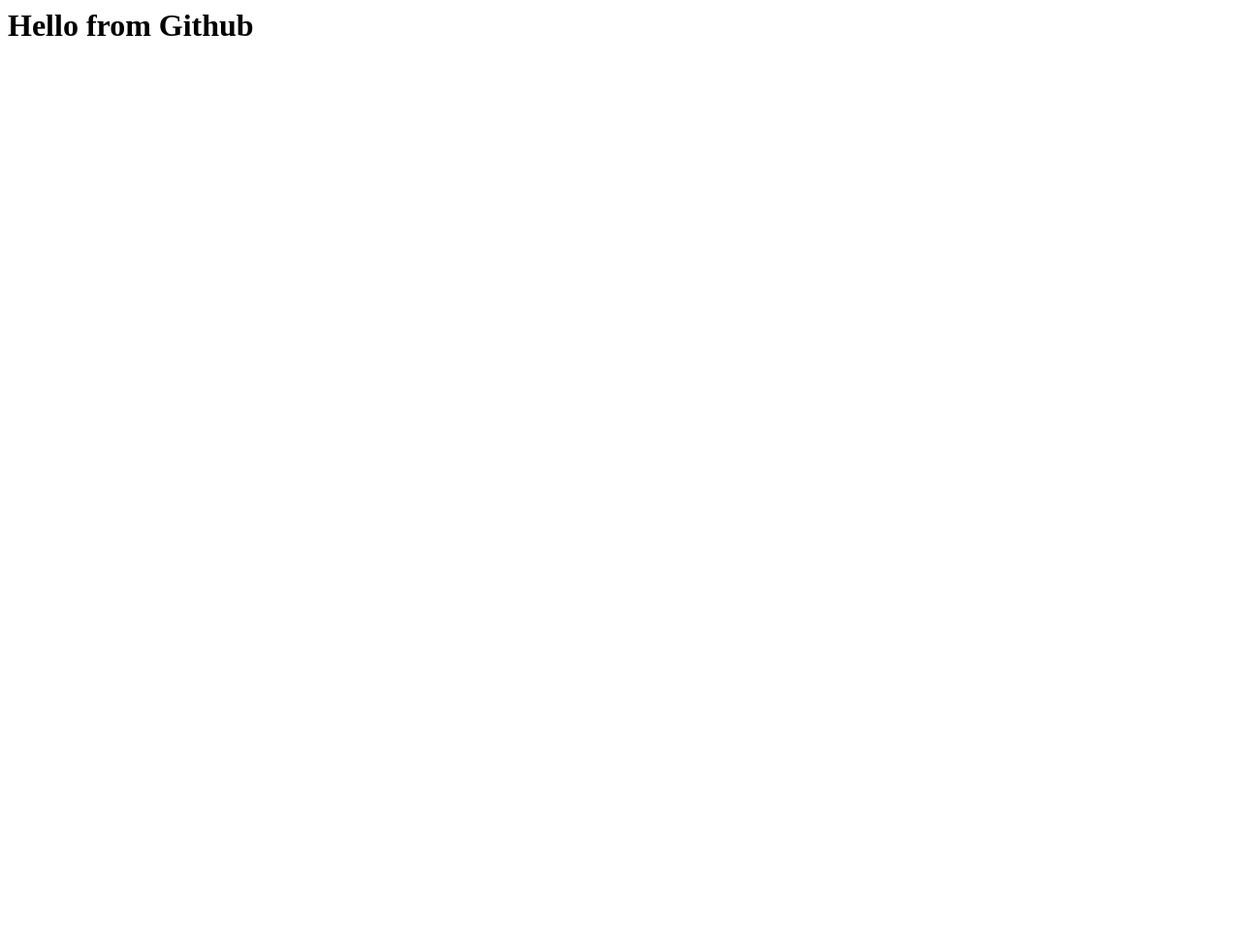
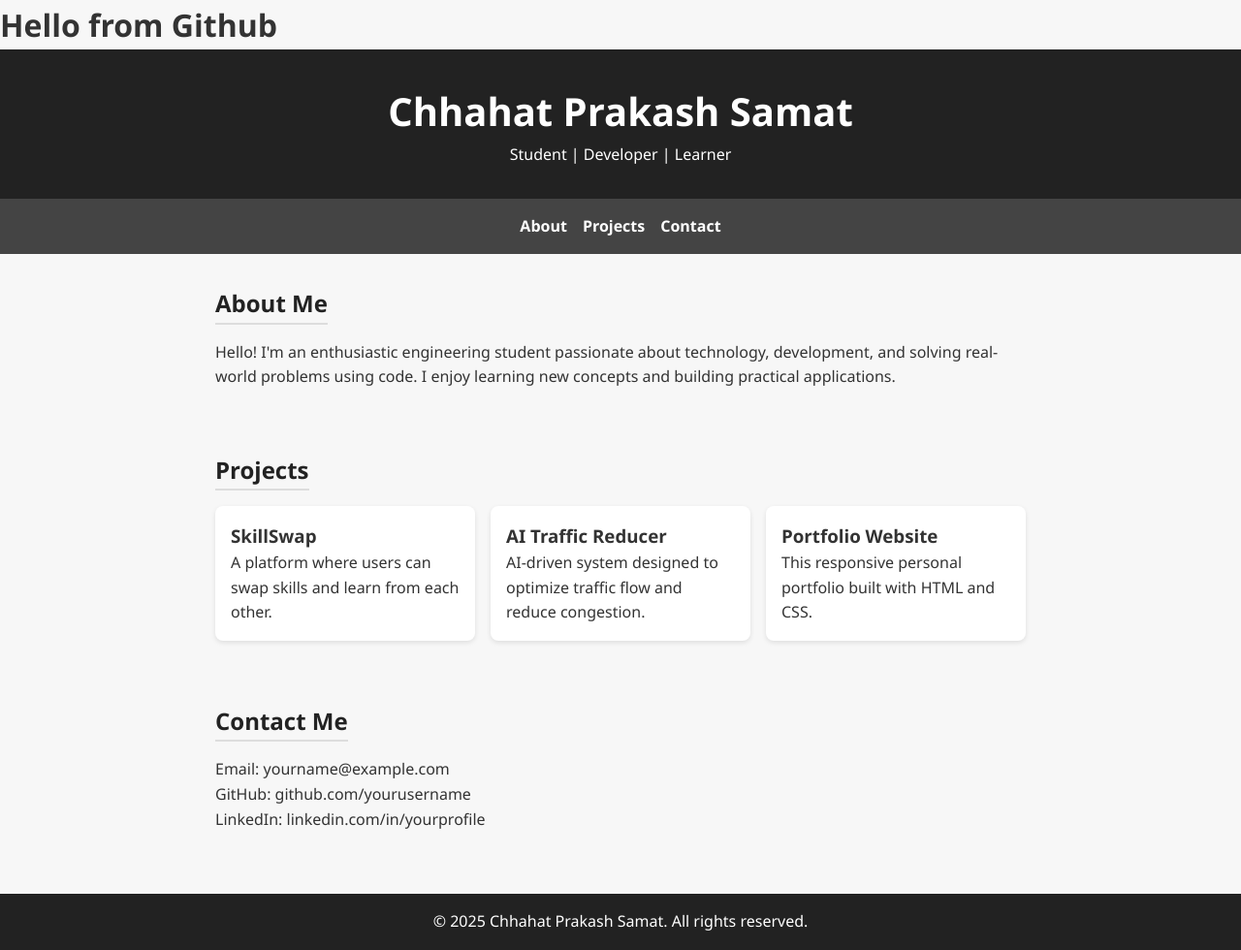
Before and after one commit to chhahatsamat/chhahatsamat.github.io, a plain HTML site: page index.html in a window 1280 px wide. Shown: the whole page at 97% size. Before the commit the page ends 800 px from the top, so only its background shows below. Drawn offline with Linux system fonts and the light colour scheme.

Commit message:
Update index.html

```diff
--- a/index.html
+++ b/index.html
@@ -1 +1,138 @@
 <h1>Hello from Github</h1>
+<!DOCTYPE html>
+<html lang="en">
+<head>
+  <meta charset="UTF-8" />
+  <meta name="viewport" content="width=device-width, initial-scale=1.0" />
+  <title>My Portfolio</title>
+  <style>
+    * {
+      box-sizing: border-box;
+      margin: 0;
+      padding: 0;
+      font-family: 'Segoe UI', sans-serif;
+    }
+
+    body {
+      background: #f7f7f7;
+      color: #333;
+      line-height: 1.6;
+    }
+
+    header {
+      background: #222;
+      color: #fff;
+      padding: 2rem 1rem;
+      text-align: center;
+    }
+
+    header h1 {
+      font-size: 2.5rem;
+    }
+
+    nav {
+      background: #444;
+      display: flex;
+      justify-content: center;
+      gap: 1rem;
+      padding: 1rem;
+    }
+
+    nav a {
+      color: #fff;
+      text-decoration: none;
+      font-weight: bold;
+    }
+
+    section {
+      padding: 2rem;
+      max-width: 900px;
+      margin: auto;
+    }
+
+    h2 {
+      color: #222;
+      margin-bottom: 1rem;
+      border-bottom: 2px solid #ddd;
+      display: inline-block;
+    }
+
+    .projects {
+      display: grid;
+      grid-template-columns: repeat(auto-fit, minmax(250px, 1fr));
+      gap: 1rem;
+    }
+
+    .project-card {
+      background: #fff;
+      padding: 1rem;
+      border-radius: 8px;
+      box-shadow: 0 2px 5px rgba(0,0,0,0.1);
+    }
+
+    footer {
+      background: #222;
+      color: #fff;
+      text-align: center;
+      padding: 1rem;
+      margin-top: 2rem;
+    }
+
+    @media (max-width: 600px) {
+      header h1 {
+        font-size: 2rem;
+      }
+    }
+  </style>
+</head>
+<body>
+
+  <header>
+    <h1>Chhahat Prakash Samat</h1>
+    <p>Student | Developer | Learner</p>
+  </header>
+
+  <nav>
+    <a href="#about">About</a>
+    <a href="#projects">Projects</a>
+    <a href="#contact">Contact</a>
+  </nav>
+
+  <section id="about">
+    <h2>About Me</h2>
+    <p>
+      Hello! I'm an enthusiastic engineering student passionate about technology, development, and solving real-world problems using code. I enjoy learning new concepts and building practical applications.
+    </p>
+  </section>
+
+  <section id="projects">
+    <h2>Projects</h2>
+    <div class="projects">
+      <div class="project-card">
+        <h3>SkillSwap</h3>
+        <p>A platform where users can swap skills and learn from each other.</p>
+      </div>
+      <div class="project-card">
+        <h3>AI Traffic Reducer</h3>
+        <p>AI-driven system designed to optimize traffic flow and reduce congestion.</p>
+      </div>
+      <div class="project-card">
+        <h3>Portfolio Website</h3>
+        <p>This responsive personal portfolio built with HTML and CSS.</p>
+      </div>
+    </div>
+  </section>
+
+  <section id="contact">
+    <h2>Contact Me</h2>
+    <p>Email: yourname@example.com</p>
+    <p>GitHub: github.com/yourusername</p>
+    <p>LinkedIn: linkedin.com/in/yourprofile</p>
+  </section>
+
+  <footer>
+    &copy; 2025 Chhahat Prakash Samat. All rights reserved.
+  </footer>
+
+</body>
+</html>
```
